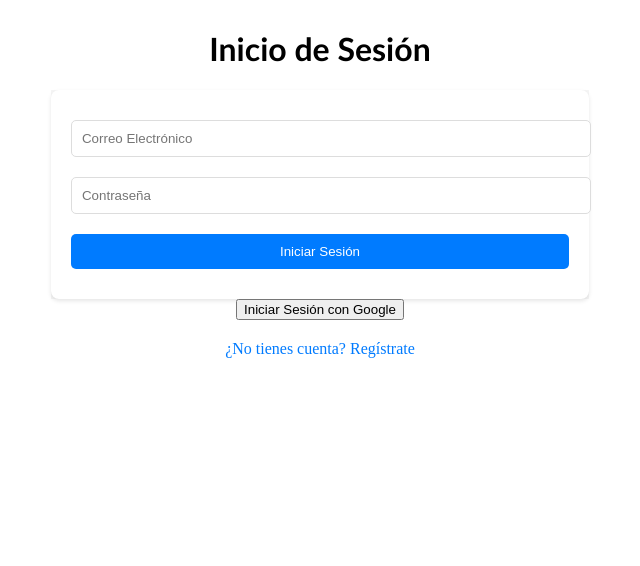
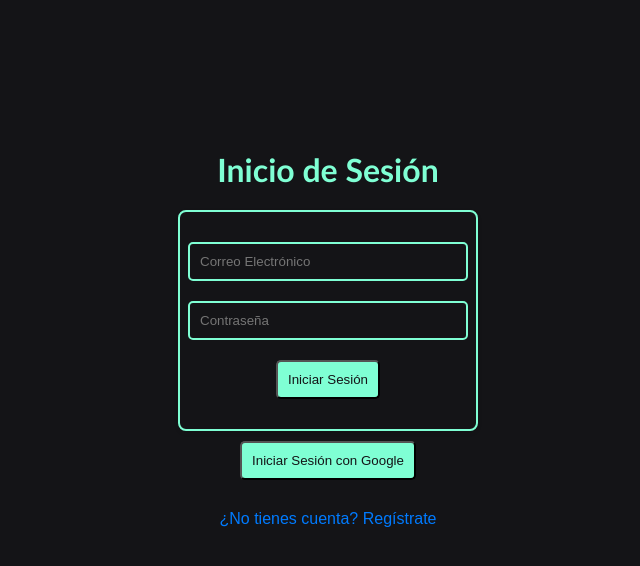
Before and after one commit to jose32005/micro-2, a React (Vite) app: page /login in a window 1280 px wide. Shown: the top 566 px of the page, without its empty margins (320-960 px from the left). Built offline with nearby package versions, Linux system fonts and the light colour scheme; no server answers.

Commit message:
Add files via upload

```diff
--- a/src/views/styles/Login.css
+++ b/src/views/styles/Login.css
@@ -1,50 +1,75 @@
+body {
+  background-color: #141417;
+  display: flex;
+  justify-content: center;
+  align-items: center;
+  width: 100%;
+  min-height: 640px;
+  font-family: Arial, Helvetica, sans-serif;
+}
+
+* {
+  color: white; /* Reemplaza #ff0000 con el color deseado */
+}
 .login{
   display: flex;
   flex-direction: column;
   justify-content: space-evenly;
   align-items: center;
+}
 
-}
+
 .login-container {
   display: flex;
   justify-content: center;
   align-items: center;
-  height: auto;
-  width: auto;
-  background-color: #f5f5f5;
+  height: 40%;
+  width: 300px;
 }
 
 .login-form {
   padding: 20px;
-  background: white;
   border-radius: 8px;
+  border: aquamarine solid 2px;
   box-shadow: 0 2px 4px rgba(0, 0, 0, 0.1);
+  display: flex;
+  flex-direction: column;
+  justify-content: center;
+  align-items: center;
+  height: auto;
+  width: 100%;
 }
 
-.login-form input,
-.login-form button {
+.login-form input {
   width: 100%;
+  font-family: Arial, Helvetica, sans-serif;
   padding: 10px;
-  margin: 10px 0;
+  margin: 10px;
+  background-color: #141417;
   border-radius: 5px;
-  border: 1px solid #ddd;
+  border: 2px solid aquamarine;
 }
 
-.login-form button {
-  background-color: #007bff;
-  color: white;
-  border: none;
+button {
+  background-color: aquamarine;
+  color:#141417;
+  border-radius: 5px;
   cursor: pointer;
+  font-family: Arial, Helvetica, sans-serif;
+  padding: 10px;
+  margin: 10px;
 }
 
-.login-form button:hover {
-  background-color: #0056b3;
+button:hover {
+  border: 2px solid aquamarine;
+  background-color: #141417;
+  color: aquamarine;
 }
 
 .switch-form {
   display: block;
   margin-top: 20px;
-  color: #007bff;
+  color: aquamarine;
   text-decoration: none;
   text-align: center;
 }
@@ -52,3 +77,8 @@
 .switch-form:hover {
   text-decoration: underline;
 }
+
+h1 {
+  font-size: 32px;
+  color: aquamarine;
+}
```
